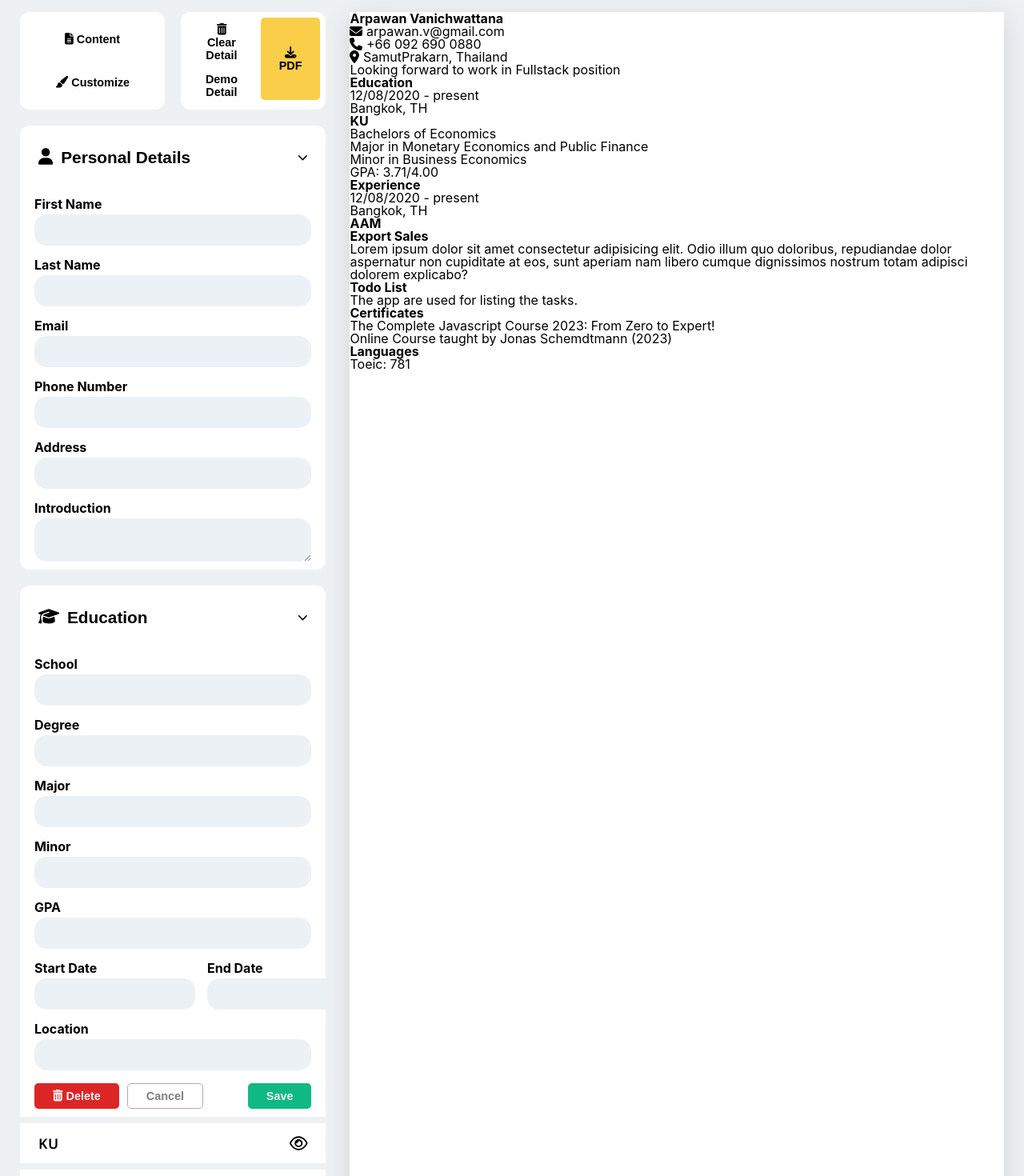
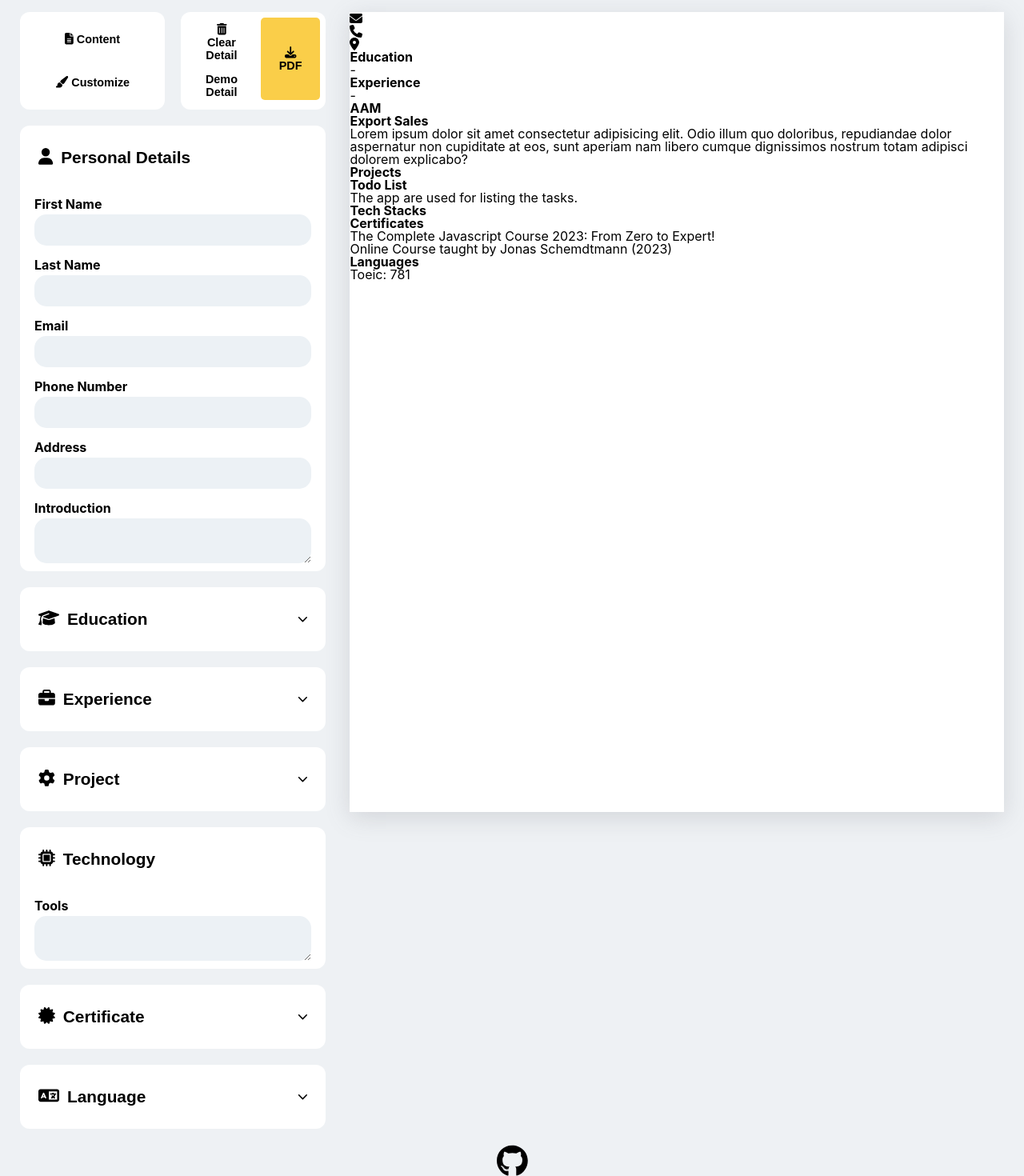
Before and after one commit to avanich28/cv-application, a React (Vite) app: page / in a window 1280 px wide. Shown: the part 100-1570 px from the top of the page at 80% size. Built offline with nearby package versions, Linux system fonts and the light colour scheme.

Commit message:
setup draft logic for education section

```diff
--- a/src/App.jsx
+++ b/src/App.jsx
@@ -1,4 +1,4 @@
-import { useState } from "react";
+import { useState, Fragment } from "react";
 import { FontAwesomeIcon } from "@fortawesome/react-fontawesome";
 import { library } from "@fortawesome/fontawesome-svg-core";
 import { faEye, faEyeSlash } from "@fortawesome/free-regular-svg-icons";
@@ -10,7 +10,6 @@ import {
   faTrashCan,
   faDownload,
   faChevronDown,
-  faChevronUp,
   faGraduationCap,
   faBriefcase,
   faGear,
@@ -31,7 +30,6 @@ library.add(
   faEye,
   faEyeSlash,
   faChevronDown,
-  faChevronUp,
   faGraduationCap,
   faBriefcase,
   faGear,
@@ -45,14 +43,138 @@ library.add(
 );
 
 export default function App() {
+  const [isEdit, setIsEdit] = useState(false);
+  const [firstName, setFirstName] = useState("");
+  const [lastName, setLastName] = useState("");
+  const [email, setEmail] = useState("");
+  const [tel, setTel] = useState("");
+  const [address, setAddress] = useState("");
+  const [intro, setIntro] = useState("");
+  const fullName = firstName + " " + lastName;
+  const [tech, setTech] = useState("");
+  const [school, setSchool] = useState("");
+  const [degree, setDegree] = useState("");
+  const [major, setMajor] = useState("");
+  const [minor, setMinor] = useState("");
+  const [gpa, setGpa] = useState("");
+  const [startEduc, setStartEduc] = useState("");
+  const [endEduc, setEndEduc] = useState("");
+  const [locationEduc, setLocationEduc] = useState("");
+
+  const [education, setEducation] = useState([]);
+
+  const personalDetail = {
+    fullName,
+    email,
+    tel,
+    address,
+    intro,
+  };
+
+  const educationDetail = {
+    id: education.length,
+    school,
+    degree,
+    major,
+    minor,
+    gpa,
+    startEduc,
+    endEduc,
+    locationEduc,
+    hide: false,
+  };
+
+  console.log(educationDetail);
+
+  function clear(type) {
+    if (type === "school") {
+      setSchool("");
+      setDegree("");
+      setMajor("");
+      setMinor("");
+      setGpa("");
+      setStartEduc("");
+      setEndEduc("");
+      setLocationEduc("");
+    }
+  }
+
+  function handleSaveEducation(e) {
+    e.preventDefault();
+    setEducation((educ) => [...educ, educationDetail]);
+    clear("school");
+  }
+
+  // Can't solve this
+  function handleEdit(index, type) {
+    if (type === "school") {
+      const arr = education.slice();
+      arr[index] = { ...arr[index], ...educationDetail };
+      setEducation(arr);
+    }
+  }
+
+  function toggleHide(index, type, isShow) {
+    if (type === "school") {
+      const arr = education.slice();
+      arr[index].hide = isShow;
+      setEducation(arr);
+    }
+  }
+  console.log(education);
+
   return (
     <div className="app">
       <header>
         <Logo />
       </header>
       <main className="main">
-        <AddInformationSection />
-        <CVPage />
+        <AddInformationSection
+          firstName={firstName}
+          lastName={lastName}
+          email={email}
+          tel={tel}
+          address={address}
+          intro={intro}
+          tech={tech}
+          school={school}
+          degree={degree}
+          major={major}
+          minor={minor}
+          gpa={gpa}
+          startEduc={startEduc}
+          endEduc={endEduc}
+          locationEduc={locationEduc}
+          onFirstName={setFirstName}
+          onLastName={setLastName}
+          onEmail={setEmail}
+          onTel={setTel}
+          onAddress={setAddress}
+          onIntro={setIntro}
+          onTech={setTech}
+          onSchool={setSchool}
+          onDegree={setDegree}
+          onMajor={setMajor}
+          onMinor={setMinor}
+          onGpa={setGpa}
+          onStartEduc={setStartEduc}
+          onEndEduc={setEndEduc}
+          onLocationEduc={setLocationEduc}
+          // array
+          education={education}
+          onEducation={handleSaveEducation}
+          // others
+          onToggleHide={toggleHide}
+          onClear={clear}
+          onEdit={setIsEdit}
+        />
+        <CVPage
+          personalDetail={personalDetail}
+          techDetail={tech}
+          education={education}
+          educationDetail={educationDetail}
+          isEdit={isEdit}
+        />
       </main>
       <footer className="footer">
         <Footer />
@@ -70,38 +192,127 @@ function Logo() {
   );
 }
 
-function AddInformationSection() {
+function AddInformationSection(props) {
+  const [selected, setSelected] = useState(null);
+  const [isOpen, setIsOpen] = useState(false);
+
+  function handleSelected(index) {
+    if (index === selected) setSelected(null);
+    else setSelected(index);
+  }
+
+  function handleClickList() {
+    setIsOpen(true);
+  }
+
+  function handleAdd() {
+    setIsOpen(true);
+  }
+
+  function handleCancel(e, type) {
+    e.preventDefault();
+    setIsOpen(false);
+    props.onClear(type);
+  }
+
+  function handleSave(e) {
+    e.preventDefault();
+    setIsOpen(false);
+  }
+
   return (
     <aside className="information-section">
       <ModeBox />
       <DetailBox />
 
-      <InformationBox title="Personal Details" icon={faUser}>
-        <PersonalForm />
+      <InformationBox
+        title="Personal Details"
+        icon={faUser}
+        index={0}
+        selected={selected}
+        onSelected={handleSelected}
+      >
+        <PersonalForm state={props} />
       </InformationBox>
 
-      <InformationBox title="Education" icon={faGraduationCap}>
-        <EducationLists />
+      <InformationBox
+        title="Education"
+        icon={faGraduationCap}
+        index={1}
+        selected={selected}
+        onSelected={handleSelected}
+      >
+        {isOpen && (
+          <EducationForm
+            onCancel={handleCancel}
+            state={props}
+            onSaveData={props.onEducation}
+            onSave={handleSave}
+          />
+        )}
+        <ListBox
+          isOpen={isOpen}
+          onAdd={handleAdd}
+          data={props.education}
+          name="school"
+          onToggleHide={props.onToggleHide}
+          onClickList={handleClickList}
+          onEdit={props.onEdit}
+        />
       </InformationBox>
 
-      <InformationBox title="Experience" icon={faBriefcase}>
-        <ExperienceLists />
+      <InformationBox
+        title="Experience"
+        icon={faBriefcase}
+        index={2}
+        selected={selected}
+        onSelected={handleSelected}
+      >
+        {isOpen && <ExperienceForm onCancel={handleCancel} />}
+        <ListBox isOpen={isOpen} onAdd={handleAdd} />
       </InformationBox>
 
-      <InformationBox title="Project" icon={faGear}>
-        <ProjectLists />
+      <InformationBox
+        title="Project"
+        icon={faGear}
+        index={3}
+        selected={selected}
+        onSelected={handleSelected}
+      >
+        {isOpen && <ProjectForm onCancel={handleCancel} />}
+        <ListBox isOpen={isOpen} onAdd={handleAdd} />
       </InformationBox>
 
-      <InformationBox title="Technology" icon={faMicrochip}>
-        <TechnologyForm />
+      <InformationBox
+        title="Technology"
+        icon={faMicrochip}
+        index={4}
+        selected={selected}
+        onSelected={handleSelected}
+      >
+        <TechnologyForm state={props} />
       </InformationBox>
 
-      <InformationBox title="Certificate" icon={faCertificate}>
-        <CertificateLists />
+      <InformationBox
+        title="Certificate"
+        icon={faCertificate}
+        index={5}
+        selected={selected}
+        onSelected={handleSelected}
+      >
+        {isOpen && <CertificateForm onCancel={handleCancel} />}
+        <ListBox isOpen={isOpen} onAdd={handleAdd} />
       </InformationBox>
 
-      <InformationBox title="Language" icon={faLanguage}>
-        <LanguageLists />
+      <InformationBox
+        title="Language"
+        icon={faLanguage}
+        index={6}
+        selected={selected}
+        onSelected={handleSelected}
+      >
+        {isOpen && <LanguageForm onCancel={handleCancel} />}
+        <ListBox isOpen={isOpen} onAdd={handleAdd} />
       </InformationBox>
     </aside>
   );
@@ -144,79 +355,133 @@ function SavePDFButton({ onClick }) {
   );
 }
 
-function InformationBox({ title, icon, children }) {
+function InformationBox({
+  title,
+  icon,
+  index,
+  selected,
+  onSelected,
+  children,
+}) {
+  // Personal and Tech details
+  const normalBox = index === 0 || index === 4;
   return (
     <div className="box">
       <header>
-        <Button className="info-btn">
+        <Button
+          className="info-btn"
+          onClick={() => (!normalBox ? onSelected(index) : "")}
+        >
           <h1>
             <FontAwesomeIcon icon={icon} />
             <span>{title}</span>
-            <FontAwesomeIcon icon={faChevronDown} className="chevron" />
+
+            {!normalBox && (
+              <FontAwesomeIcon
+                icon={faChevronDown}
+                className={`chevron ${index === selected ? "rotate" : ""}`}
+              />
+            )}
           </h1>
         </Button>
       </header>
-      {children}
+      {normalBox && children}
+      {index === selected && children}
     </div>
   );
 }
 
-function PersonalForm() {
+function ListBox({
+  isOpen,
+  onAdd,
+  data,
+  name,
+  onToggleHide,
+  onClickList,
+  onEdit,
+}) {
+  return (
+    <>
+      {!isOpen && (
+        <>
+          <UnorderedLists
+            data={data}
+            name={name}
+            onToggleHide={onToggleHide}
+            onClickList={onClickList}
+            onEdit={onEdit}
+          />
+          <AddButton onAdd={onAdd} />
+        </>
+      )}
+    </>
+  );
+}
+
+function PersonalForm({ state }) {
   return (
     <form>
-      <Input>First Name</Input>
-      <Input>Last Name</Input>
-      <Input>Email</Input>
-      <Input>Phone Number</Input>
-      <Input>Address</Input>
-      <TextArea>Introduction</TextArea>
+      <Input value={state.firstName} onChange={state.onFirstName}>
+        First Name
+      </Input>
+      <Input value={state.lastName} onChange={state.onLastName}>
+        Last Name
+      </Input>
+      <Input value={state.email} onChange={state.onEmail}>
+        Email
+      </Input>
+      <Input value={state.tel} onChange={state.onTel}>
+        Phone Number
+      </Input>
+      <Input value={state.address} onChange={state.onAddress}>
+        Address
+      </Input>
+      <TextArea value={state.intro} onChange={state.onIntro}>
+        Introduction
+      </TextArea>
     </form>
   );
 }
 
-function EducationLists() {
+function EducationForm({ onCancel, state, onSaveData, onSave }) {
   return (
-    <>
-      <EducationForm />
-      <ul>
-        {/* map */}
-        <List>KU</List>
-        {/* hide */}
-      </ul>
-      <AddButton />
-    </>
-  );
-}
-
-function EducationForm() {
-  return (
-    <Form>
-      <Input>School</Input>
-      <Input>Degree</Input>
-      <Input>Major</Input>
-      <Input>Minor</Input>
-      <Input>GPA</Input>
-      <InputDate />
-      <Input>Location</Input>
+    <Form
+      onCancel={onCancel}
+      onSaveData={onSaveData}
+      onSave={onSave}
+      type="school"
+    >
+      <Input value={state.school} onChange={state.onSchool}>
+        School
+      </Input>
+      <Input value={state.degree} onChange={state.onDegree}>
+        Degree
+      </Input>
+      <Input value={state.major} onChange={state.onMajor}>
+        Major
+      </Input>
+      <Input value={state.minor} onChange={state.onMinor}>
+        Minor
+      </Input>
+      <Input value={state.gpa} onChange={state.onGpa}>
+        GPA
+      </Input>
+      <InputDate
+        value1={state.startEduc}
+        value2={state.endEduc}
+        onChange1={state.onStartEduc}
+        onChange2={state.onEndEduc}
+      />
+      <Input value={state.locationEduc} onChange={state.onLocationEduc}>
+        Location
+      </Input>
     </Form>
   );
 }
 
-function ExperienceLists() {
+function ExperienceForm({ onCancel }) {
   return (
-    <>
-      <ExperienceForm />
-      <ul>
-        <List>AAM</List>
-      </ul>
-      <AddButton />
-    </>
-  );
-}
-
-function ExperienceForm() {
-  return (
-    <Form>
+    <Form onCancel={onCancel}>
       <Input>Company Name</Input>
       <Input>Position</Input>
       <InputDate />
@@ -226,50 +491,28 @@ function ExperienceForm() {
   );
 }
 
-function ProjectLists() {
+function ProjectForm({ onCancel }) {
   return (
-    <>
-      <ProjectForm />
-      <ul>
-        <List>AAM</List>
-      </ul>
-      <AddButton />
-    </>
-  );
-}
-
-function ProjectForm() {
-  return (
-    <Form>
+    <Form onCancel={onCancel}>
       <Input>Project Name</Input>
       <TextArea>Description</TextArea>
     </Form>
   );
 }
 
-function TechnologyForm() {
+function TechnologyForm({ state }) {
   return (
     <form>
-      <TextArea>Tools</TextArea>
+      <TextArea value={state.tech} onChange={state.onTech}>
+        Tools
+      </TextArea>
     </form>
   );
 }
 
-function CertificateLists() {
+function CertificateForm({ onCancel }) {
   return (
-    <>
-      <CertificateForm />
-      <ul>
-        <List>React</List>
-      </ul>
-      <AddButton />
-    </>
-  );
-}
-
-function CertificateForm() {
-  return (
-    <Form>
+    <Form onCancel={onCancel}>
       <Input>Course Name</Input>
       <Input>Year</Input>
       <TextArea>Description</TextArea>
@@ -277,39 +520,61 @@ function CertificateForm() {
   );
 }
 
-function LanguageLists() {
+function LanguageForm({ onCancel }) {
   return (
-    <>
-      <LanguageForm />
-      <ul>
-        <List>TOEIC</List>
-      </ul>
-      <AddButton />
-    </>
-  );
-}
-
-function LanguageForm() {
-  return (
-    <Form>
+    <Form onCancel={onCancel}>
       <Input>Test Name</Input>
       <Input>Scores</Input>
     </Form>
   );
 }
 
-function List({ children }) {
+function UnorderedLists({ data, name, onToggleHide, onClickList, onEdit }) {
+  return (
+    <ul>
+      {/* map */}
+      {data.map((obj) => (
+        <List
+          key={obj.id}
+          id={obj.id}
+          type={name}
+          onToggleHide={onToggleHide}
+          onClickList={onClickList}
+          onEdit={onEdit}
+        >
+          {obj[name]}
+        </List>
+      ))}
+    </ul>
+  );
+}
+
+function List({ children, id, type, onToggleHide, onClickList, onEdit }) {
+  const [isShow, setIsShow] = useState(true);
   return (
     <li className="block">
-      <Button>{children}</Button>
-      <Button>
-        <FontAwesomeIcon icon={faEye} className="faEye" />
+      <Button
+        onClick={() => {
+          onClickList();
+          onEdit((is) => !is);
+        }}
+      >
+        {children}
+      </Button>
+      <Button
+        className="faEye-btn"
+        onClick={() => {
+          onToggleHide(id, type, isShow);
+          setIsShow((is) => !is);
+        }}
+      >
+        <FontAwesomeIcon icon={isShow ? faEye : faEyeSlash} className="faEye" />
       </Button>
     </li>
   );
 }
 
-function Form({ children }) {
+function Form({ children, onCancel, onSave, onSaveData, type }) {
   return (
     <form>
       {children}
@@ -317,110 +582,157 @@ function Form({ children }) {
         <button className="delete-btn small-btn">
           <FontAwesomeIcon icon={faTrashCan} /> <span>Delete</span>
         </button>
-        <button className="cancel-btn small-btn">Cancel</button>
-        <button className="save-btn small-btn">Save</button>
+        <button
+          className="cancel-btn small-btn"
+          onClick={(e) => onCancel(e, type)}
+        >
+          Cancel
+        </button>
+        <button
+          className="save-btn small-btn"
+          onClick={(e) => {
+            onSaveData(e);
+            onSave(e);
+          }}
+        >
+          Save
+        </button>
       </span>
     </form>
   );
 }
 
-function AddButton() {
+function AddButton({ onAdd }) {
   return (
     <div className="block">
-      <button className="add-btn">+ Add</button>
+      <button className="add-btn" onClick={onAdd}>
+        + Add
+      </button>
     </div>
   );
 }
 
-function InputDate() {
+function InputDate({ value1, value2, onChange1, onChange2 }) {
   return (
     <div className="input-date">
       <label className="start">Start Date</label>
-      <input type="text" />
+      <input
+        type="text"
+        value={value1}
+        onChange={(e) => onChange1(e.target.value)}
+      />
       <label className="end">End Date</label>
-      <input type="text" />
+      <input
+        type="text"
+        value={value2}
+        onChange={(e) => onChange2(e.target.value)}
+      />
     </div>
   );
 }
 
-function Button({ className, children }) {
-  return <button className={className}>{children}</button>;
+function Button({ className, children, onClick }) {
+  return (
+    <button className={className} onClick={onClick}>
+      {children}
+    </button>
+  );
 }
 
-function Input({ children }) {
+function Input({ children, value, onChange }) {
   return (
     <div>
       <label>{children}</label>
-      <input type="text" />
+      <input
+        value={value}
+        onChange={(e) => onChange(e.target.value)}
+        type="text"
+      />
     </div>
   );
 }
 
-function TextArea({ children }) {
+function TextArea({ children, value, onChange }) {
   return (
     <div>
       <label>{children}</label>
-      <textarea></textarea>
+      <textarea
+        value={value}
+        onChange={(e) => onChange(e.target.value)}
+      ></textarea>
     </div>
   );
 }
 
 function CVPage({
-  firstName,
-  lastName,
-  email,
-  tel,
-  address,
-  intro,
-  allEducations,
-  allExperiences,
-  allProjects,
-  tech,
-  allCertificates,
-  allLanguages,
+  personalDetail,
+  techDetail,
+  education,
+  educationDetail,
+  isEdit,
 }) {
   return (
     <section className="cv-page">
       <header>
-        <h1>Arpawan Vanichwattana</h1>
+        <h1>{personalDetail.fullName}</h1>
         <div className="">
           <p>
             <FontAwesomeIcon icon={faEnvelope} />{" "}
-            <span>arpawan.v@gmail.com</span>
+            <span>{personalDetail.email}</span>
           </p>
           <p>
-            <FontAwesomeIcon icon={faPhone} /> <span>+66 092 690 0880</span>
+            <FontAwesomeIcon icon={faPhone} /> <span>{personalDetail.tel}</span>
           </p>
           <p>
             <FontAwesomeIcon icon={faLocationDot} />{" "}
-            <span>SamutPrakarn, Thailand</span>
+            <span>{personalDetail.address}</span>
           </p>
         </div>
       </header>
       <main>
-        <p>Looking forward to work in Fullstack position</p>
+        <p>{personalDetail.intro}</p>
         {/* check && */}
         <ContentBox title="Education">
           {/* map */}
-          <DateAndLocation />
-          <EducationContent />
+          {education.map((educ) => (
+            <Fragment key={educ.id}>
+              <DateAndLocation
+                start={educ.startEduc}
+                end={educ.endEduc}
+                location={educ.locationEduc}
+              />
+              <EducationContent state={educ} />
+            </Fragment>
+          ))}
+          {isEdit === false && (
+            <>
+              <DateAndLocation
+                start={educationDetail.startEduc}
+                end={educationDetail.endEduc}
+                location={educationDetail.locationEduc}
+              />
+              <EducationContent state={educationDetail} />
+            </>
+          )}
         </ContentBox>
         <ContentBox title="Experience">
           {/* map */}
           <DateAndLocation />
           <ExperienceContent />
         </ContentBox>
-        <ContentBox>
+        <ContentBox title="Projects">
           {/* map */}
-          <ProjectContent title="Projects" />
+          <ProjectContent />
         </ContentBox>
-        <ContentBox>
-          <TechnologyContent title="Tech Stacks" />
+        <ContentBox title="Tech Stacks">
+          <TechnologyContent techDetail={techDetail} />
         </ContentBox>
         <ContentBox title="Certificates">
+          {/* map */}
           <CertificateContent />
         </ContentBox>
         <ContentBox title="Languages">
+          {/* map */}
           <LanguageContent />
         </ContentBox>
       </main>
@@ -437,30 +749,26 @@ function ContentBox({ title, children }) {
   );
 }
 
-function DateAndLocation({ start, end, location = "" }) {
+function DateAndLocation({ start, end, location }) {
   return (
     <div>
-      <p>12/08/2020 - present</p>
-      <p>Bangkok, TH</p>
+      <p>
+        {start} - {end}
+      </p>
+      <p>{location}</p>
     </div>
   );
 }
 
-function EducationContent({
-  school,
-  degree,
-  major = "",
-  minor = "",
-  gpa = "",
-}) {
+function EducationContent({ state }) {
   return (
-    <div>
-      <h2>KU</h2>
-      <p>Bachelors of Economics</p>
+    <div className={state.hide ? "hide" : ""}>
+      <h2>{state.school}</h2>
+      <p>{state.degree}</p>
       <ul>
-        <li>Major in Monetary Economics and Public Finance</li>
-        <li>Minor in Business Economics</li>
-        <li>GPA: 3.71/4.00</li>
+        <li>{state.major}</li>
+        <li>{state.minor}</li>
+        <li>{state.gpa}</li>
       </ul>
     </div>
   );
@@ -490,8 +798,8 @@ function ProjectContent() {
   );
 }
 
-function TechnologyContent({ tools }) {
-  return <p>{tools}</p>;
+function TechnologyContent({ techDetail }) {
+  return <p>{techDetail}</p>;
 }
 
 function CertificateContent({ allCertificates }) {
--- a/src/index.css
+++ b/src/index.css
@@ -140,6 +140,17 @@ table {
   --transparent-color: none;
 }
 
+@keyframes moveDown {
+  0% {
+    opacity: 0;
+    transform: translateY(-10px);
+  }
+  100% {
+    opacity: 1;
+    transform: translateY(initial);
+  }
+}
+
 body {
   box-sizing: border-box;
   background-color: var(--white-medium);
@@ -214,6 +225,7 @@ h3 {
 .block {
   margin-top: 8px;
   padding: 0 10px;
+  animation: moveDown 0.5s forwards;
 }
 li.block {
   display: grid;
@@ -278,8 +290,7 @@ button {
   margin-left: auto;
   transition: all 0.3s ease-in-out;
 }
-/* active */
-.chevron:hover {
+.rotate {
   transform: rotate(180deg);
 }
 
@@ -316,8 +327,15 @@ button {
 li > button {
   padding: 13px;
 }
-.faEye {
+.faEye-btn {
   font-size: 20px;
+  color: var(--grey-dark);
+}
+.faEye-btn:hover {
+  color: inherit;
+}
+.hide {
+  display: none;
 }
 
 .add-btn {
@@ -376,9 +394,12 @@ textarea {
 }
 textarea {
   overflow: auto;
+  font-family: inherit;
 }
 
 .cv-page {
+  align-self: start;
+  min-height: 1000px;
   background-color: var(--white-light);
   box-shadow: rgba(100, 100, 111, 0.2) 0px 7px 29px 0px;
 }
```
